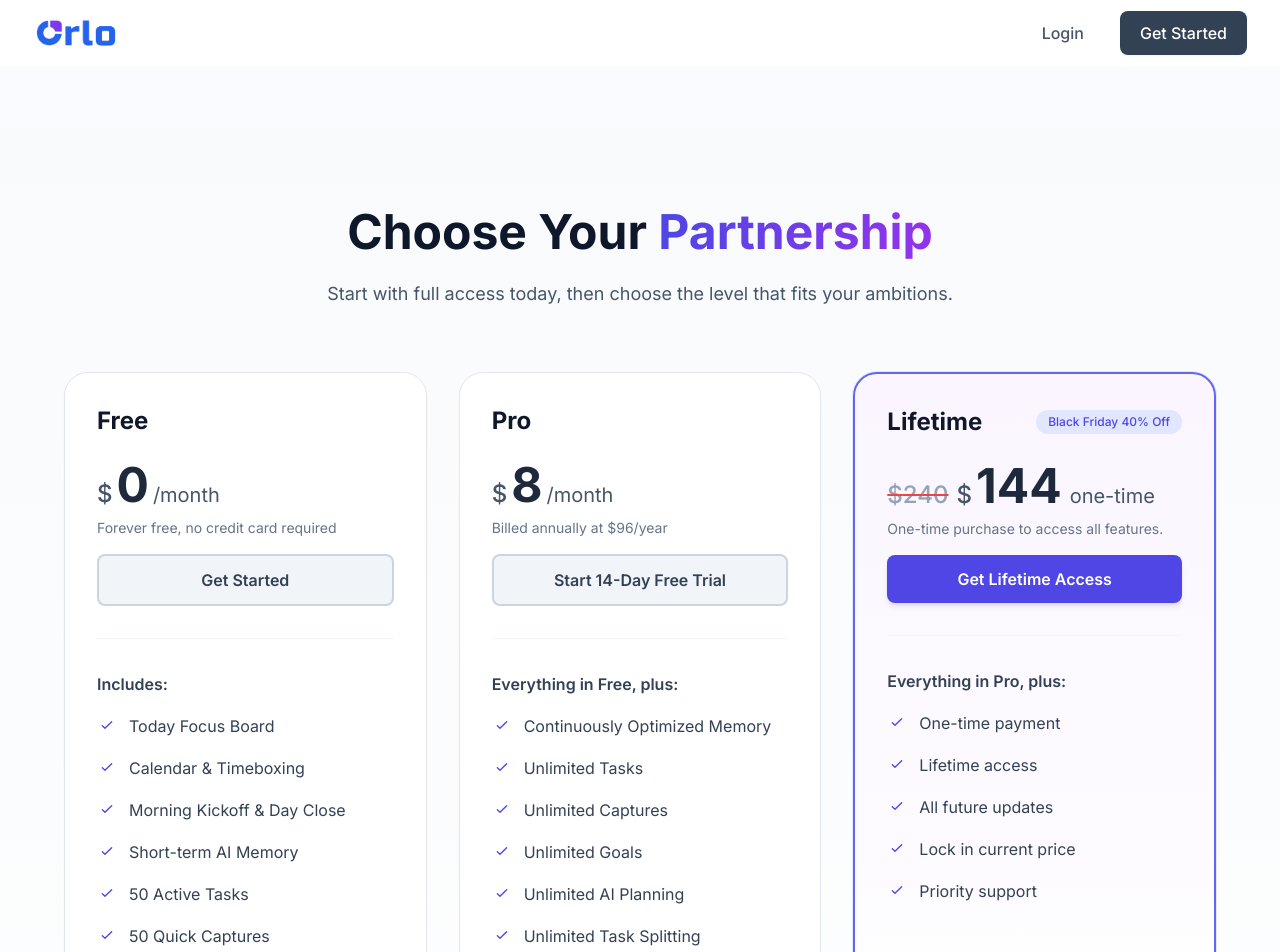
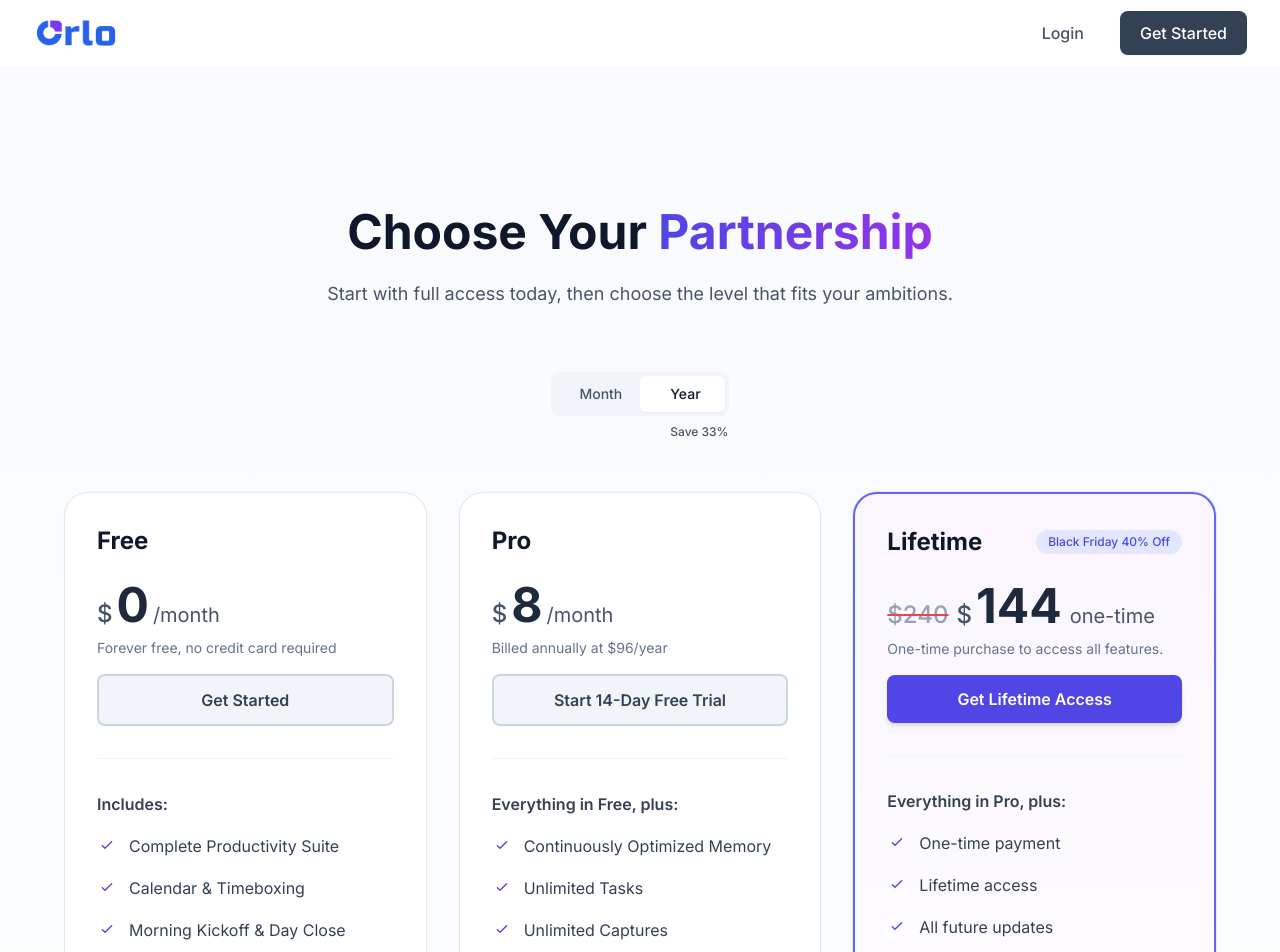
Before and after one commit to orlo-ai/orlo-landing, a Next.js app: page /pricing in a window 1280 px wide. Shown: the top 952 px of the page. Built offline with nearby package versions, Linux system fonts and the light colour scheme.

Commit message:
feat(pricing): add dynamic billing options for Pro plan and update pricing details

```diff
--- a/src/components/sections/PricingSection.tsx
+++ b/src/components/sections/PricingSection.tsx
@@ -1,3 +1,6 @@
+'use client';
+
+import { useState } from 'react';
 import { ButtonLink } from '@/components/ui/ButtonLink';
 import { PricingContent } from '@/types/content';
 
@@ -6,7 +9,19 @@ interface PricingSectionProps {
 }
 
 export default function PricingSection({ pricing }: PricingSectionProps) {
+  const [billingCycle, setBillingCycle] = useState<'monthly' | 'yearly'>('yearly');
   const lifetimePlan = pricing.plans.find(p => p.id === 'lifetime');
+  const proPlan = pricing.plans.find(p => p.id === 'pro');
+
+  // 從資料中取得 Pro 方案的計費選項
+  const getProPricing = () => {
+    if (!proPlan?.billingOptions?.[billingCycle]) {
+      return { price: proPlan?.price || '$8', priceNote: proPlan?.priceNote };
+    }
+    return proPlan.billingOptions[billingCycle];
+  };
+
+  const proPricing = getProPricing();
 
   return (
     <section id="pricing" className="py-20 px-4 sm:px-6 lg:px-8 bg-gradient-to-b from-slate-50 to-white">
@@ -29,9 +44,55 @@ export default function PricingSection({ pricing }: PricingSectionProps) {
           )}
         </div>
 
+        {/* Desktop: Billing Cycle Segmented Control */}
+        <div className="hidden lg:flex flex-col items-center mb-12">
+          {/* 內聯容器 - 寬度由 Segmented Control 決定 */}
+          <div className="inline-flex flex-col">
+            <div className="relative inline-flex items-center bg-slate-100 rounded-lg p-1">
+              {/* Sliding Background Indicator */}
+              <div
+                className={`absolute top-1 bottom-1 left-1 right-1 w-[calc(50%-0.25rem)] bg-white rounded-md shadow-sm transition-all duration-200 ${
+                  billingCycle === 'yearly' ? 'left-auto right-1' : ''
+                }`}
+              />
+
+              {/* Month Button */}
+              <button
+                onClick={() => setBillingCycle('monthly')}
+                className={`relative z-10 px-6 py-2 text-sm font-medium transition-colors ${
+                  billingCycle === 'monthly' ? 'text-slate-900' : 'text-slate-600'
+                }`}
+              >
+                Month
+              </button>
+
+              {/* Year Button */}
+              <button
+                onClick={() => setBillingCycle('yearly')}
+                className={`relative z-10 px-6 py-2 text-sm font-medium transition-colors ${
+                  billingCycle === 'yearly' ? 'text-slate-900' : 'text-slate-600'
+                }`}
+              >
+                Year
+              </button>
+            </div>
+
+            {/* Save Badge - Below and aligned to right with fixed height to prevent layout shift */}
+            <div className="flex justify-end mt-2 h-5">
+              {billingCycle === 'yearly' && (
+                <span className="text-xs text-gray-600 font-medium">Save 33%</span>
+              )}
+            </div>
+          </div>
+        </div>
+
         {/* Pricing Cards */}
         <div className="grid grid-cols-1 md:grid-cols-2 lg:grid-cols-3 gap-8 max-w-7xl mx-auto mb-16">
-          {pricing.plans.map((plan) => (
+          {pricing.plans.map((plan) => {
+            // Override Pro plan pricing based on billing cycle
+            const displayPlan = plan.id === 'pro' ? { ...plan, price: proPricing.price, priceNote: proPricing.priceNote } : plan;
+
+            return (
             <div
               key={plan.id}
               id={plan.id}
@@ -46,55 +107,90 @@ export default function PricingSection({ pricing }: PricingSectionProps) {
               {/* Plan Header */}
               <div className="text-left mb-8">
                 <div className="flex items-center justify-between mb-6">
-                  <h3 className="text-2xl font-bold text-slate-900">{plan.name}</h3>
-                  {plan.badge && (
+                  <h3 className="text-2xl font-bold text-slate-900">{displayPlan.name}</h3>
+
+                  {/* Mobile: Billing Cycle Segmented Control (Pro plan only) */}
+                  {plan.id === 'pro' && (
+                    <div className="lg:hidden">
+                      <div className="relative inline-flex items-center bg-slate-100 rounded-lg p-0.5">
+                        {/* Sliding Background Indicator */}
+                        <div
+                          className={`absolute top-0.5 bottom-0.5 left-0.5 right-0.5 w-[calc(50%-0.25rem)] bg-white rounded-md shadow-sm transition-all duration-200 ${
+                            billingCycle === 'yearly' ? 'left-auto right-0.5' : ''
+                          }`}
+                        />
+
+                        {/* Month Button */}
+                        <button
+                          onClick={() => setBillingCycle('monthly')}
+                          className={`relative z-10 px-4 py-1 text-xs font-medium transition-colors ${
+                            billingCycle === 'monthly' ? 'text-slate-900' : 'text-slate-600'
+                          }`}
+                        >
+                          Month
+                        </button>
+
+                        {/* Year Button - Mobile without Save badge */}
+                        <button
+                          onClick={() => setBillingCycle('yearly')}
+                          className={`relative z-10 px-4 py-1 text-xs font-medium transition-colors ${
+                            billingCycle === 'yearly' ? 'text-slate-900' : 'text-slate-600'
+                          }`}
+                        >
+                          Year
+                        </button>
+                      </div>
+                    </div>
+                  )}
+
+                  {displayPlan.badge && (
                     <div className="bg-indigo-100 text-indigo-600 px-3 py-1 rounded-full text-xs font-medium">
-                      {plan.badge}
+                      {displayPlan.badge}
                     </div>
                   )}
                 </div>
 
                 {/* Price */}
                 <div className="mb-2">
-                  {plan.price === 'Free' ? (
+                  {displayPlan.price === 'Free' ? (
                     <div className="pricing-amount text-5xl font-bold">Free</div>
-                  ) : plan.originalPrice ? (
+                  ) : displayPlan.originalPrice ? (
                     <div className="flex items-baseline justify-start gap-2">
                       <div className="flex items-baseline gap-1">
-                        <span className="text-2xl font-medium text-slate-400 line-through decoration-2 decoration-red-500">${plan.originalPrice.replace('$', '')}</span>
+                        <span className="text-2xl font-medium text-slate-400 line-through decoration-2 decoration-red-500">${displayPlan.originalPrice.replace('$', '')}</span>
                       </div>
                       <div className="flex items-baseline gap-1">
                         <span className="text-2xl font-medium text-slate-600">$</span>
-                        <span className="pricing-amount text-5xl font-bold">{plan.price.replace('$', '')}</span>
+                        <span className="pricing-amount text-5xl font-bold">{displayPlan.price.replace('$', '')}</span>
                       </div>
-                      <span className="text-xl text-slate-600">{plan.period}</span>
+                      <span className="text-xl text-slate-600">{displayPlan.period}</span>
                     </div>
                   ) : (
                     <div className="flex items-baseline justify-start gap-1">
                       <span className="text-2xl font-medium text-slate-600">$</span>
-                      <span className="pricing-amount text-5xl font-bold">{plan.price.replace('$', '')}</span>
-                      <span className="text-xl text-slate-600">{plan.period}</span>
+                      <span className="pricing-amount text-5xl font-bold">{displayPlan.price.replace('$', '')}</span>
+                      <span className="text-xl text-slate-600">{displayPlan.period}</span>
                     </div>
                   )}
                 </div>
 
                 {/* Price Note */}
                 <div className="mb-6">
-                  {plan.priceNote ? (
-                    <p className="text-sm text-slate-500 mb-4">{plan.priceNote}</p>
-                  ) : plan.price === 'Free' ? (
-                    <p className="text-sm text-slate-500 mb-4">{plan.period}</p>
+                  {displayPlan.priceNote ? (
+                    <p className="text-sm text-slate-500 mb-4">{displayPlan.priceNote}</p>
+                  ) : displayPlan.price === 'Free' ? (
+                    <p className="text-sm text-slate-500 mb-4">{displayPlan.period}</p>
                   ) : null}
 
                   {/* CTA Button */}
                   <ButtonLink
-                    href={plan.cta.href}
-                    variant={plan.highlight ? 'gradient' : 'secondary'}
+                    href={displayPlan.cta.href}
+                    variant={displayPlan.highlight ? 'gradient' : 'secondary'}
                     size="lg"
                     fullWidth
                     className={`
                       justify-center font-semibold transition-all duration-200
-                      ${plan.highlight
+                      ${displayPlan.highlight
                         ? 'pricing-cta-primary'
                         : 'border-2 border-slate-300 hover:border-indigo-400 hover:bg-slate-50'
                       }
@@ -102,10 +198,10 @@ export default function PricingSection({ pricing }: PricingSectionProps) {
                     trackingEvent={{
                       event: 'pricing_plan_select',
                       category: 'conversion',
-                      label: `pricing_${plan.id}`
+                      label: `pricing_${displayPlan.id}`
                     }}
                   >
-                    {plan.cta.text}
+                    {displayPlan.cta.text}
                   </ButtonLink>
                 </div>
               </div>
@@ -113,7 +209,7 @@ export default function PricingSection({ pricing }: PricingSectionProps) {
               {/* Features */}
               <div className="border-t border-slate-100 pt-8 mb-8">
                 <ul className="space-y-4">
-                  {plan.features.map((feature, index) => {
+                  {displayPlan.features.map((feature, index) => {
                     const isFirstItem = index === 0;
                     return (
                       <li key={index} className="flex items-start">
@@ -137,7 +233,8 @@ export default function PricingSection({ pricing }: PricingSectionProps) {
                 </ul>
               </div>
             </div>
-          ))}
+            );
+          })}
         </div>
 
         {/* Trust Indicators */}
--- a/src/lib/content-data.ts
+++ b/src/lib/content-data.ts
@@ -302,7 +302,7 @@ export const pageContent: PageContent = {
         priceNote: 'Forever free, no credit card required',
         features: [
           'Includes:',
-          'Today Focus Board',
+          'Complete Productivity Suite',
           'Calendar & Timeboxing',
           'Morning Kickoff & Day Close',
           'Short-term AI Memory',
@@ -326,14 +326,23 @@ export const pageContent: PageContent = {
         period: '/month',
         description: 'For professionals seeking deep focus and AI automation',
         priceNote: 'Billed annually at $96/year',
+        billingOptions: {
+          monthly: {
+            price: '$12',
+            priceNote: 'Billed monthly, cancel anytime'
+          },
+          yearly: {
+            price: '$8',
+            priceNote: 'Billed annually at $96/year'
+          }
+        },
         features: [
           'Everything in Free, plus:',
           'Continuously Optimized Memory',
           'Unlimited Tasks',
           'Unlimited Captures',
           'Unlimited Goals',
-          'Unlimited AI Planning',
-          'Unlimited Task Splitting',
+          'Unlimited AI Generations',
           'Deep Coach Insights',
           'Permanent History',
           'Priority Support'
```
Also changed, not shown: src/types/content.ts (+13 -0 lines).
